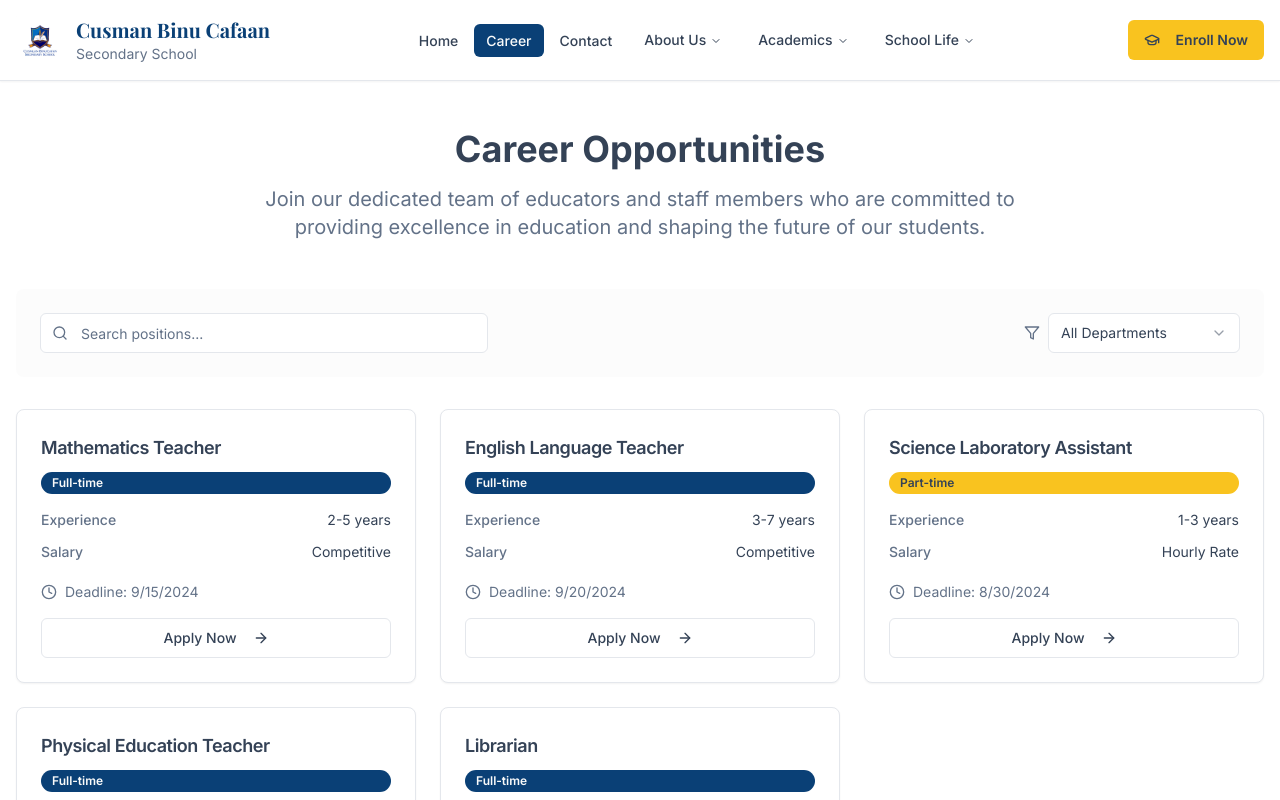
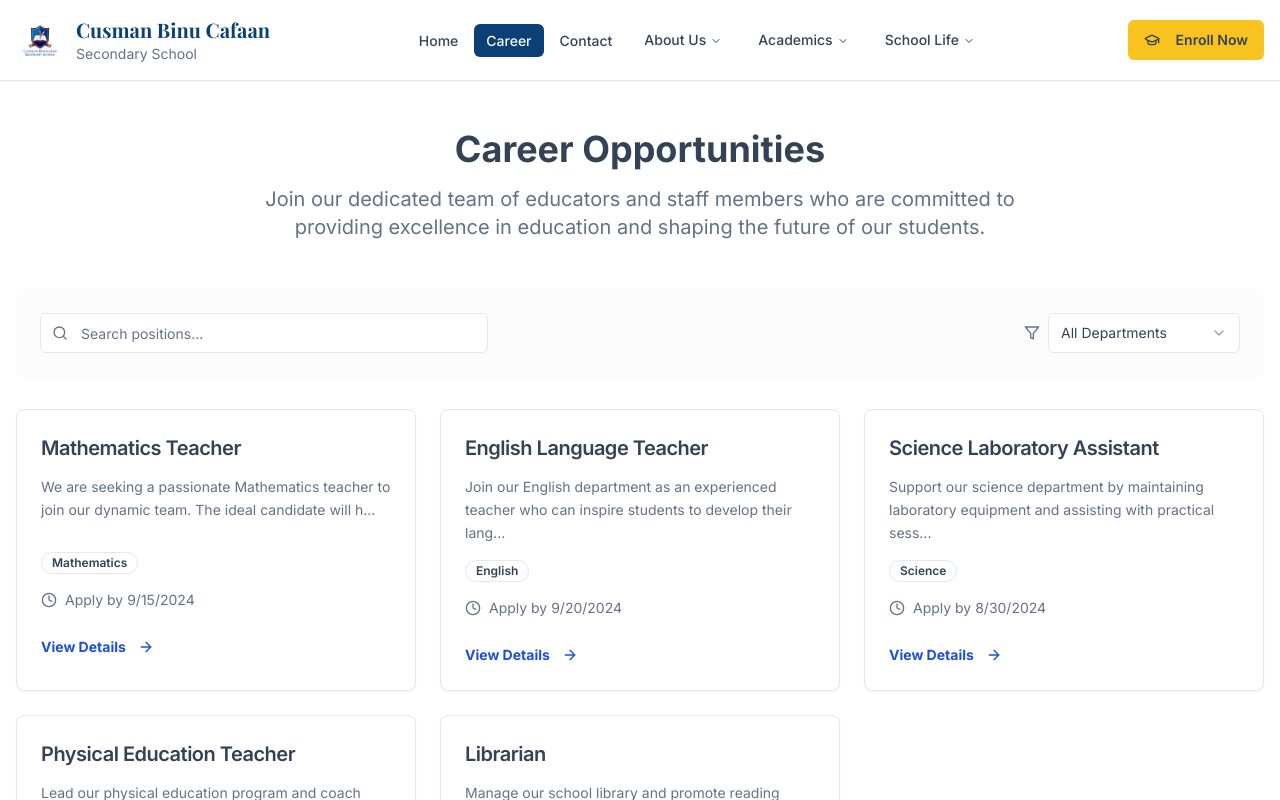
Before and after one commit to AbdirahmanNuh/cusman-secondary-school, a React (Vite) app: page /career in a window 1280 px wide. Shown: the top 800 px of the page. Built offline with nearby package versions, Linux system fonts and the light colour scheme.

Commit message:
Code edited in Lovable Code Editor
Edited UI in Lovable

```diff
--- a/src/pages/Career.tsx
+++ b/src/pages/Career.tsx
@@ -19,45 +19,110 @@ const Career = () => {
       title: "Mathematics Teacher",
       department: "Mathematics",
       type: "Full-time",
+      location: "Main Campus",
       experience: "2-5 years",
       deadline: "2024-09-15",
-      salary: "Competitive"
+      description: "We are seeking a passionate Mathematics teacher to join our dynamic team. The ideal candidate will have strong subject knowledge and excellent communication skills.",
+      requirements: [
+        "Bachelor's degree in Mathematics or related field",
+        "Teaching certification required",
+        "Minimum 2 years teaching experience",
+        "Strong classroom management skills"
+      ],
+      responsibilities: [
+        "Plan and deliver engaging mathematics lessons",
+        "Assess student progress and provide feedback",
+        "Participate in school activities and events",
+        "Collaborate with colleagues and parents"
+      ]
     },
     {
       id: 2,
       title: "English Language Teacher",
       department: "English",
       type: "Full-time",
+      location: "Main Campus",
       experience: "3-7 years",
       deadline: "2024-09-20",
-      salary: "Competitive"
+      description: "Join our English department as an experienced teacher who can inspire students to develop their language and literature skills.",
+      requirements: [
+        "Bachelor's degree in English or Literature",
+        "Teaching certification required",
+        "Minimum 3 years teaching experience",
+        "Native or near-native English proficiency"
+      ],
+      responsibilities: [
+        "Teach English language and literature",
+        "Develop curriculum and lesson plans",
+        "Organize literary events and competitions",
+        "Mentor student publications"
+      ]
     },
     {
       id: 3,
       title: "Science Laboratory Assistant",
       department: "Science",
       type: "Part-time",
+      location: "Science Block",
       experience: "1-3 years",
       deadline: "2024-08-30",
-      salary: "Hourly Rate"
+      description: "Support our science department by maintaining laboratory equipment and assisting with practical sessions.",
+      requirements: [
+        "Diploma in Science or related field",
+        "Laboratory experience preferred",
+        "Knowledge of safety procedures",
+        "Attention to detail"
+      ],
+      responsibilities: [
+        "Prepare laboratory equipment for classes",
+        "Maintain inventory of chemicals and materials",
+        "Ensure laboratory safety standards",
+        "Assist teachers during practical sessions"
+      ]
     },
     {
       id: 4,
       title: "Physical Education Teacher",
       department: "Physical Education",
       type: "Full-time",
+      location: "Sports Complex",
       experience: "2-5 years",
       deadline: "2024-09-10",
-      salary: "Competitive"
+      description: "Lead our physical education program and coach various sports teams to promote student fitness and teamwork.",
+      requirements: [
+        "Bachelor's degree in Physical Education",
+        "Sports coaching certification",
+        "First aid certification",
+        "Strong leadership skills"
+      ],
+      responsibilities: [
+        "Conduct physical education classes",
+        "Coach school sports teams",
+        "Organize sports events and competitions",
+        "Promote student health and fitness"
+      ]
     },
     {
       id: 5,
       title: "Librarian",
       department: "Library",
       type: "Full-time",
+      location: "Main Library",
       experience: "2-4 years",
       deadline: "2024-09-25",
-      salary: "Competitive"
+      description: "Manage our school library and promote reading culture among students and staff.",
+      requirements: [
+        "Bachelor's degree in Library Science",
+        "Library management experience",
+        "Computer literacy",
+        "Excellent organizational skills"
+      ],
+      responsibilities: [
+        "Manage library resources and catalog",
+        "Assist students and staff with research",
+        "Organize reading programs and events",
+        "Maintain digital and physical collections"
+      ]
     }
   ];
 
@@ -123,38 +188,36 @@ const Career = () => {
         {/* Job Listings */}
         <div className="grid grid-cols-1 md:grid-cols-2 lg:grid-cols-3 gap-6 mb-12">
           {filteredJobs.map((job) => (
-            <Card key={job.id} className="hover:shadow-lg transition-shadow border border-border bg-card group">
-              <CardHeader className="pb-2">
-                <CardTitle className="text-lg font-semibold text-foreground mb-1">
+            <Card key={job.id} className="hover:shadow-lg transition-shadow border border-border bg-card">
+              <CardHeader className="pb-4">
+                <CardTitle className="text-xl text-foreground font-semibold mb-2">
                   {job.title}
                 </CardTitle>
-                <Badge className={getTypeColor(job.type)} variant="secondary">
-                  {job.type}
-                </Badge>
+                <CardDescription className="text-muted-foreground leading-relaxed min-h-[60px]">
+                  {job.description.length > 100
+                    ? `${job.description.substring(0, 100)}...`
+                    : job.description}
+                </CardDescription>
               </CardHeader>
-              <CardContent className="pt-2">
-                <div className="space-y-3">
-                  <div className="flex justify-between items-center">
-                    <span className="text-sm font-medium text-muted-foreground">Experience</span>
-                    <span className="text-sm text-foreground">{job.experience}</span>
+              <CardContent className="pt-0">
+                <div className="flex flex-wrap gap-2 mb-4">
+                  <Badge variant="outline">{job.department}</Badge>
                 </div>
-                  <div className="flex justify-between items-center">
-                    <span className="text-sm font-medium text-muted-foreground">Salary</span>
-                    <span className="text-sm text-foreground">{job.salary}</span>
-                  </div>
-                  <div className="flex items-center gap-2 text-sm text-muted-foreground pt-2">
+
+                <div className="space-y-2 mb-6">
+                  <div className="flex items-center gap-2 text-sm text-muted-foreground">
                     <Clock className="h-4 w-4" />
-                    <span>Deadline: {new Date(job.deadline).toLocaleDateString()}</span>
+                    <span>Apply by {new Date(job.deadline).toLocaleDateString()}</span>
                   </div>
                 </div>
 
-                <Link to={`/career/${job.id}`} className="block mt-4">
+                <Link to={`/career/${job.id}`}>
                   <Button
-                    variant="outline"
-                    className="w-full group-hover:bg-primary group-hover:text-primary-foreground transition-colors"
+                    variant="ghost"
+                    className="text-blue-700 hover:text-blue-800 hover:bg-blue-50 p-0 h-auto font-bold group"
                   >
-                    Apply Now
-                    <ArrowRight className="ml-2 h-4 w-4 group-hover:translate-x-1 transition-transform" />
+                    View Details
+                    <ArrowRight className="ml-1 h-4 w-4 group-hover:translate-x-1 transition-transform" />
                   </Button>
                 </Link>
               </CardContent>
```
Lines whose indentation alone changed are shown as unchanged.
